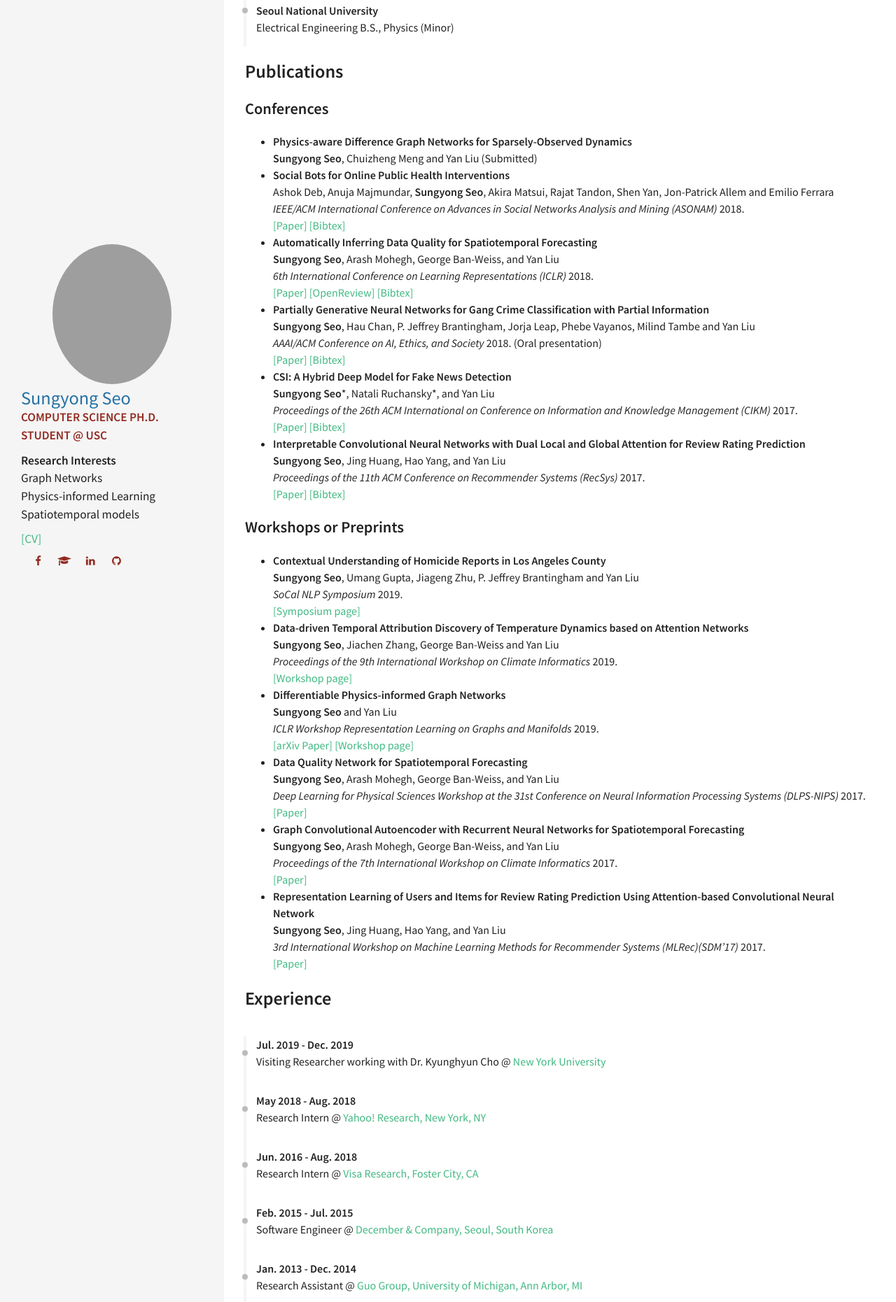
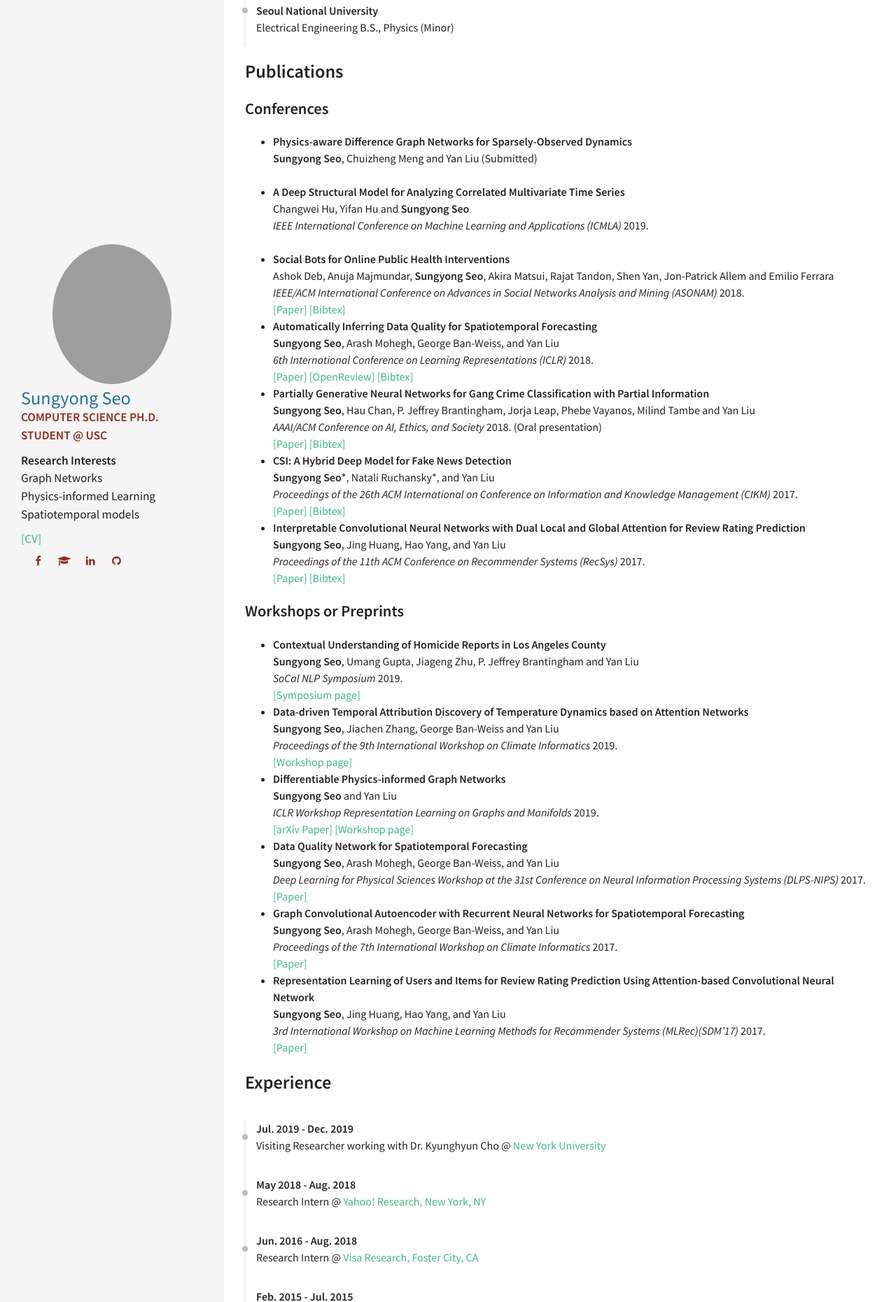
Before and after one commit to sungyongs/sungyongs.github.io, a Jekyll site: the page built from index.md, in a window 1280 px wide, cut to the strip 842-2703 px from the top of the page. Shown: the whole strip at 70% size. Built offline with Jekyll 4.4.1, drawn with Linux system fonts in a browser that asks for light colours.

Commit message:
update CV

```diff
--- a/index.md
+++ b/index.md
@@ -27,9 +27,12 @@ More specifically, my research mainly focuses on principled techniques for extra
 ## Publications
 ### Conferences
 - **Physics-aware Difference Graph Networks for Sparsely-Observed Dynamics**<br>
-**Sungyong Seo**, Chuizheng Meng and Yan Liu (Submitted)<br>
+**Sungyong Seo**, Chuizheng Meng and Yan Liu (Submitted)<br><br>
 <!-- - **Network Inference from a Mixture of Diffusion Models**<br>
 Karishma Sharma, Xinran He, **Sungyong Seo** and Yan Liu (Submitted)<br> -->
+- **A Deep Structural Model for Analyzing Correlated Multivariate Time Series**<br>
+Changwei Hu, Yifan Hu and **Sungyong Seo**<br>
+*IEEE International Conference on Machine Learning and Applications (ICMLA)* 2019.<br><br>
 - **Social Bots for Online Public Health Interventions**<br>
 Ashok Deb, Anuja Majmundar, **Sungyong Seo**, Akira Matsui, Rajat Tandon, Shen Yan, Jon-Patrick Allem and Emilio Ferrara <br>
 *IEEE/ACM International Conference on Advances in Social Networks Analysis and Mining (ASONAM)* 2018.<br>
```
Also changed, not shown: 1 other file.
